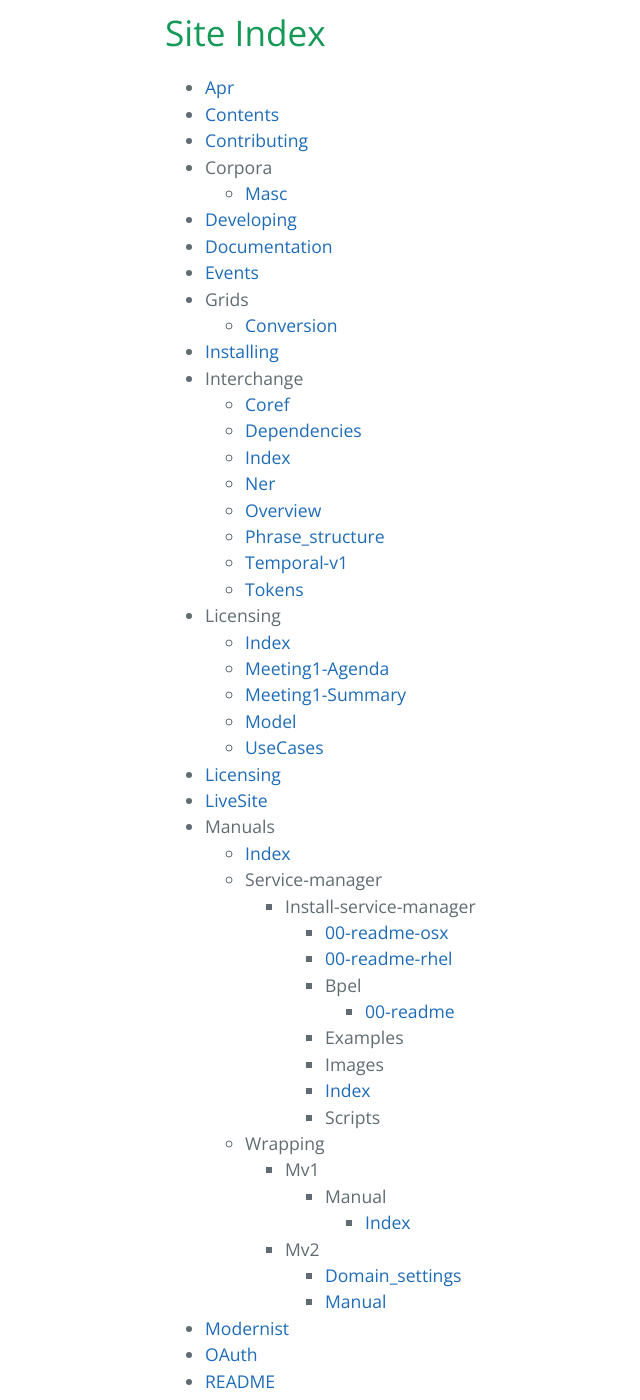
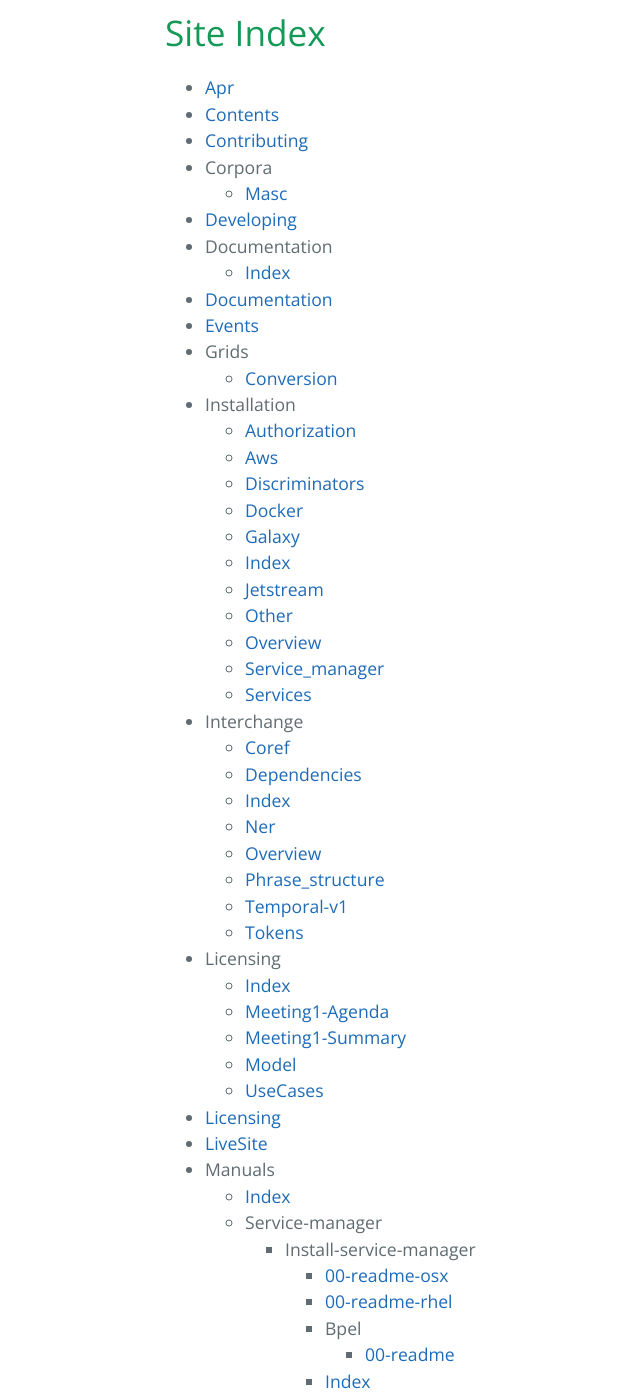
Before and after one commit to lapps/lapps.github.io, a Jekyll site: the page built from Contents.md, in a window 1280 px wide and 1400 px high, scrolled down 433 px. Shown: the whole window, without its empty margins (59-699 px from the left). Built offline with Jekyll 4.4.1, drawn with Linux system fonts in a browser that asks for light colours; some of the changed text lies outside the part shown.

Commit message:
Updated site index

```diff
--- a/Contents.md
+++ b/Contents.md
@@ -11,11 +11,24 @@
 - Corpora
   - [Masc](/corpora/masc)
 - [Developing](/Developing)
+- Documentation
+  - [Index](/documentation/index)
 - [Documentation](/Documentation)
 - [Events](/Events)
 - Grids
   - [Conversion](/grids/conversion)
-- [Installing](/installing)
+- Installation
+  - [Authorization](/installation/authorization)
+  - [Aws](/installation/aws)
+  - [Discriminators](/installation/discriminators)
+  - [Docker](/installation/docker)
+  - [Galaxy](/installation/galaxy)
+  - [Index](/installation/index)
+  - [Jetstream](/installation/jetstream)
+  - [Other](/installation/other)
+  - [Overview](/installation/overview)
+  - [Service_manager](/installation/service_manager)
+  - [Services](/installation/services)
 - Interchange
   - [Coref](/interchange/coref)
   - [Dependencies](/interchange/dependencies)
@@ -41,17 +54,16 @@
       - [00-readme-rhel](/manuals/service-manager/install-service-manager/00-readme-rhel)
       - Bpel
         - [00-readme](/manuals/service-manager/install-service-manager/bpel/00-readme)
-      - Examples
-      - Images
       - [Index](/manuals/service-manager/install-service-manager/index)
-      - Scripts
   - Wrapping
     - Mv1
       - Manual
+        - Images
         - [Index](/manuals/wrapping/mv1/manual/index)
     - Mv2
       - [Domain_settings](/manuals/wrapping/mv2/domain_settings)
       - [Manual](/manuals/wrapping/mv2/manual)
+- [Maven](/Maven)
 - [Modernist](/Modernist)
 - [OAuth](/OAuth)
 - [README](/README)
@@ -70,7 +82,5 @@
   - [Jupyter](/technical/jupyter)
   - [Maven](/technical/Maven)
   - [Release](/technical/release)
-- [Test](/Test)
-- [Themes](/Themes)
 - Vocabulary
   - [Current_issues](/vocabulary/current_issues)
```
